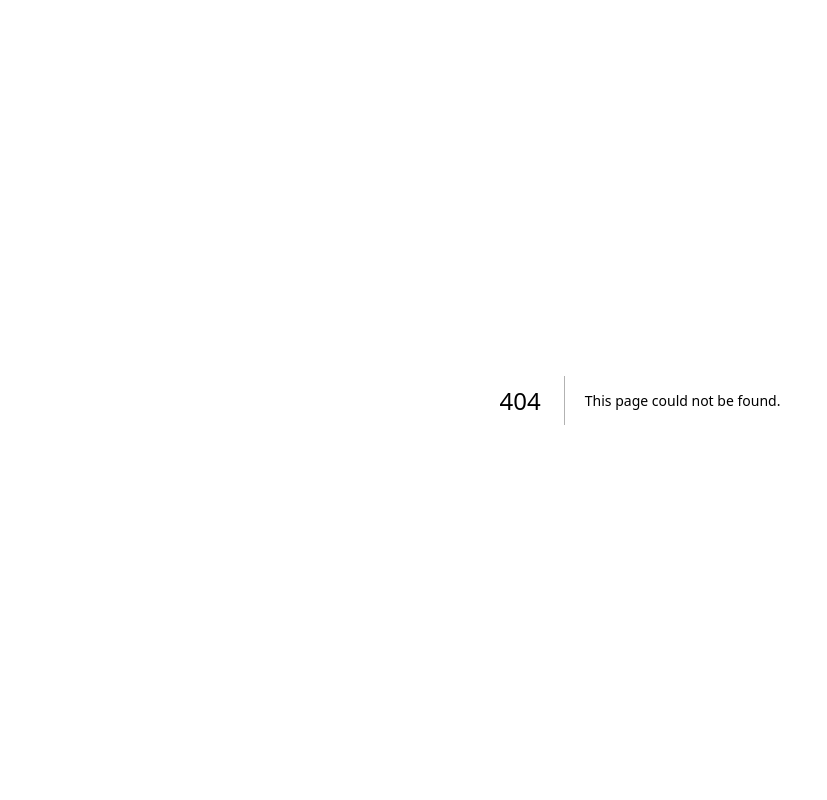
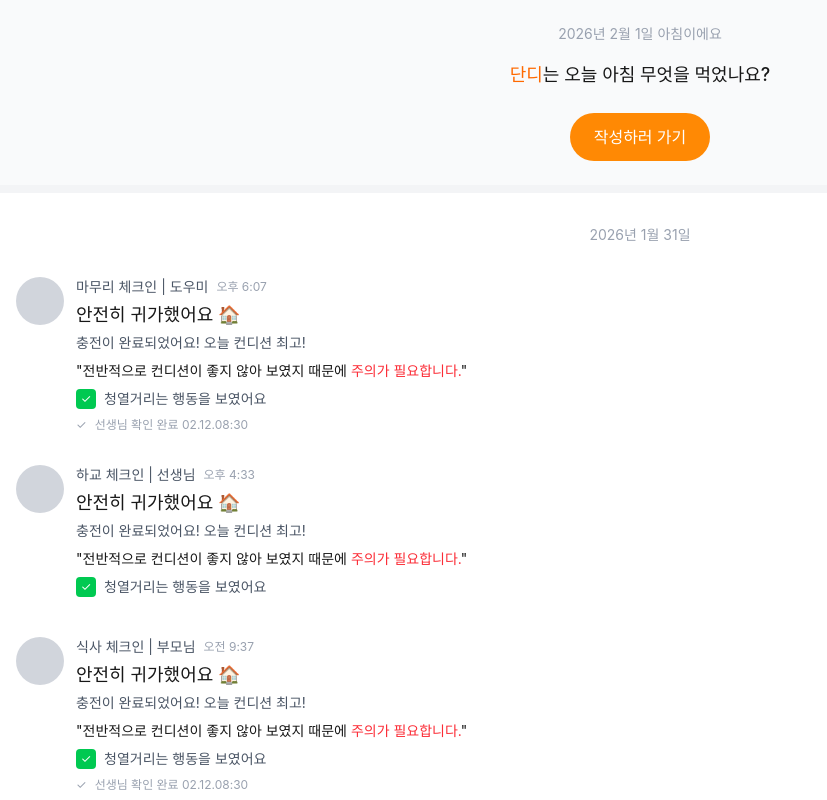
Before and after one commit to dandicare/doedorok, a Next.js app in the folder apps/web/: page /parent/feed in a window 1280 px wide. Before the commit this address had no page. Shown: the top 800 px of the page, without its empty margins (0-827 px from the left). Built offline with nearby package versions, Linux system fonts and the light colour scheme; a web font is replaced by a local one.

Commit message:
feat: [페이지] 학생 정보 페이지

```diff
--- a/apps/web/app/example/page.tsx
+++ b/apps/web/app/example/page.tsx
@@ -2,7 +2,10 @@
 
 import React, { useCallback } from "react";
 import { useRouter } from "next/navigation";
-import { isInReactNativeWebView, navigateNative } from "../../lib/native-bridge";
+import {
+  isInReactNativeWebView,
+  navigateNative,
+} from "../../lib/native-bridge";
 import { Button } from "../../src/ui/button";
 export default function Home(): React.JSX.Element {
   const router = useRouter();
@@ -57,6 +60,14 @@
     }
   }, [router]);
 
+  const onGoParentFeed = useCallback(() => {
+    if (isInReactNativeWebView()) {
+      navigateNative("parent/feed");
+    } else {
+      router.push("/parent/feed");
+    }
+  }, [router]);
+
   return (
     <main className="min-h-screen w-full flex flex-col gap-4 items-center justify-center p-6">
       <Button onClick={onGoParentMorningCheckin}>학부모 페이지</Button>
@@ -65,6 +76,7 @@
       <Button onClick={onGoStudentRecords}>어젯밤 아이들의 기록이에요</Button>
       <Button onClick={onGoTeacherStudents}>내가 맡는 아이들</Button>
       <Button onClick={onGoTeacherWriteRecord}>수업 후 일괄기록 페이지</Button>
+      <Button onClick={onGoParentFeed}>피드 페이지</Button>
     </main>
   );
 }
--- /dev/null
+++ b/apps/web/app/parent/feed/page.tsx
@@ -0,0 +1,53 @@
+import React from "react";
+import { MealPrompt } from "../../../src/ui/meal-prompt";
+import { ChatMessage } from "../../../src/ui/chat-message";
+
+export default function Feed() {
+  return (
+    <div className="min-h-screen bg-white">
+      <MealPrompt
+        date="2026년 2월 1일 아침이에요"
+        question="단디는 오늘 아침 무엇을 먹었나요?"
+        buttonText="작성하러 가기"
+      />
+
+      <div className="border-t-8 border-gray-100 pt-4">
+        <p className="text-center text-gray-400 text-sm py-4">
+          2026년 1월 31일
+        </p>
+
+        <div className="space-y-0">
+          <ChatMessage
+            sender="마무리 체크인 | 도우미"
+            timestamp="오후 6:07"
+            message="안전히 귀가했어요 🏠"
+            isRead={true}
+            readTime="02.12.08:30"
+          />
+
+          <ChatMessage
+            sender="하교 체크인 | 선생님"
+            timestamp="오후 4:33"
+            message="집중이 조금 어려웠어요 😴"
+            isRead={false}
+          />
+
+          <ChatMessage
+            sender="식사 체크인 | 부모님"
+            timestamp="오전 9:37"
+            message="매운 걸 조금 많이 먹었어요 🌶️"
+            isRead={true}
+            readTime="02.12.08:30"
+          />
+
+          <ChatMessage
+            sender="모닝 체크인 | 부모님"
+            timestamp="오전 08:29"
+            message="오시간 꽃차 차려요 🌼"
+            isRead={false}
+          />
+        </div>
+      </div>
+    </div>
+  );
+}
--- /dev/null
+++ b/apps/web/src/ui/chat-message.tsx
@@ -0,0 +1,61 @@
+import React from 'react';
+
+interface ChatMessageProps {
+  avatar?: string;
+  sender: string;
+  timestamp: string;
+  message: string;
+  isDelivered?: boolean;
+  isRead?: boolean;
+  readTime?: string;
+}
+
+export function ChatMessage({
+  avatar,
+  sender,
+  timestamp,
+  message,
+  isDelivered = false,
+  isRead = false,
+  readTime
+}: ChatMessageProps) {
+  return (
+    <div className="flex gap-3 p-4">
+      <div className="w-12 h-12 bg-gray-300 rounded-full flex-shrink-0" />
+
+      <div className="flex-1">
+        <div className="flex items-center gap-2 mb-1">
+          <span className="text-gray-600 text-sm">{sender}</span>
+          <span className="text-gray-400 text-xs">{timestamp}</span>
+        </div>
+
+        <div className="mb-2">
+          <h3 className="text-lg font-medium mb-1">
+            안전히 귀가했어요 🏠
+          </h3>
+          <p className="text-gray-600 text-sm mb-2">
+            충전이 완료되었어요! 오늘 컨디션 최고!
+          </p>
+          <p className="text-sm">
+            "전반적으로 컨디션이 좋지 않아 보였지 때문에{' '}
+            <span className="text-red-500">주의가 필요합니다.</span>"
+          </p>
+        </div>
+
+        <div className="flex items-center gap-2 mb-2">
+          <div className="w-5 h-5 bg-green-500 rounded flex items-center justify-center">
+            <span className="text-white text-xs">✓</span>
+          </div>
+          <span className="text-gray-600 text-sm">청열거리는 행동을 보였어요</span>
+        </div>
+
+        {isRead && readTime && (
+          <div className="flex items-center gap-2 text-gray-400 text-xs">
+            <span>✓</span>
+            <span>선생님 확인 완료 {readTime}</span>
+          </div>
+        )}
+      </div>
+    </div>
+  );
+}
--- /dev/null
+++ b/apps/web/src/ui/meal-prompt.tsx
@@ -0,0 +1,32 @@
+import React from 'react';
+
+interface MealPromptProps {
+  date: string;
+  question: string;
+  buttonText: string;
+  onButtonClick?: () => void;
+}
+
+export function MealPrompt({
+  date,
+  question,
+  buttonText,
+  onButtonClick
+}: MealPromptProps) {
+  return (
+    <div className="flex flex-col items-center p-6 bg-gray-50">
+      <p className="text-gray-400 text-sm mb-4">{date}</p>
+
+      <h2 className="text-lg font-medium text-center mb-6 leading-relaxed">
+        <span className="text-orange-500">단디</span>는 오늘 아침 무엇을 먹었나요?
+      </h2>
+
+      <button
+        onClick={onButtonClick}
+        className="bg-orange-400 text-white px-6 py-3 rounded-full text-base font-medium"
+      >
+        {buttonText}
+      </button>
+    </div>
+  );
+}
```
